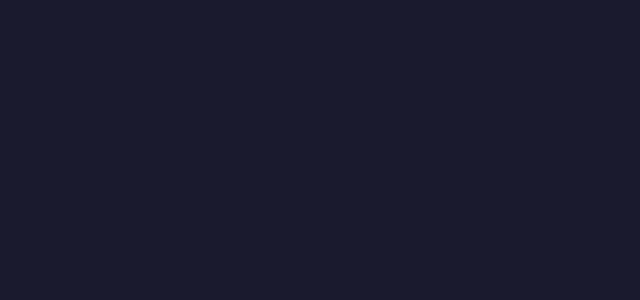
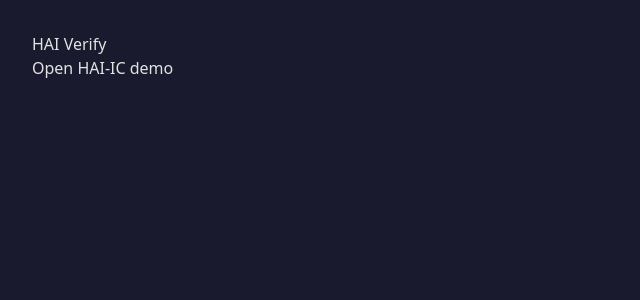
Before and after one commit to Sheewon1108/hai-verify, a Next.js app: page / in a window 1280 px wide. Before the commit this address had no page. Shown: the top 300 px of the page, without its empty margins (0-640 px from the left). Built offline with nearby package versions, Linux system fonts and the light colour scheme.

Commit message:
fix: use webpack build for Cloudflare and fix production 500

```diff
--- a/app/page.tsx
+++ b/app/page.tsx
@@ -1,5 +1,15 @@
-import { redirect } from 'next/navigation';
+// Copyright 2026 KARAM. All Rights Reserved.
 
+import Link from "next/link";
+
+/** Fallback if config redirect is skipped (Cloudflare Workers). */
 export default function HomePage() {
-  redirect('/hai-ic');
+  return (
+    <main style={{ padding: "2rem", fontFamily: "system-ui, sans-serif" }}>
+      <h1>HAI Verify</h1>
+      <p>
+        <Link href="/hai-ic">Open HAI-IC demo</Link>
+      </p>
+    </main>
+  );
 }
--- a/next.config.ts
+++ b/next.config.ts
@@ -8,6 +8,15 @@ const nextConfig: NextConfig = {
   turbopack: {
     root: projectRoot,
   },
+  async redirects() {
+    return [
+      {
+        source: "/",
+        destination: "/hai-ic",
+        permanent: false,
+      },
+    ];
+  },
 };
 
 export default nextConfig;
--- a/package.json
+++ b/package.json
@@ -12,7 +12,7 @@
     "tunnel": "npx --yes localtunnel --port 3001",
     "local:doctor": "powershell -ExecutionPolicy Bypass -File ./scripts/local-doctor.ps1",
     "access:test-loopback": "powershell -ExecutionPolicy Bypass -File ./scripts/test-access-loopback.ps1",
-    "build": "next build",
+    "build": "next build --webpack",
     "start": "next start",
     "lint": "eslint",
     "preview": "opennextjs-cloudflare build && opennextjs-cloudflare preview",
```
